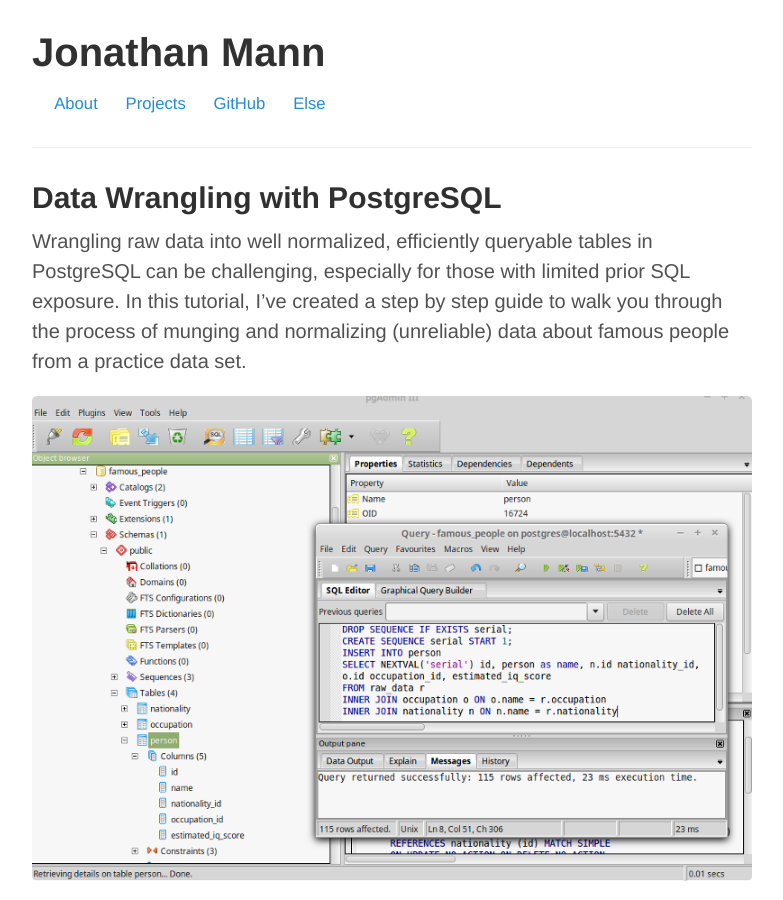
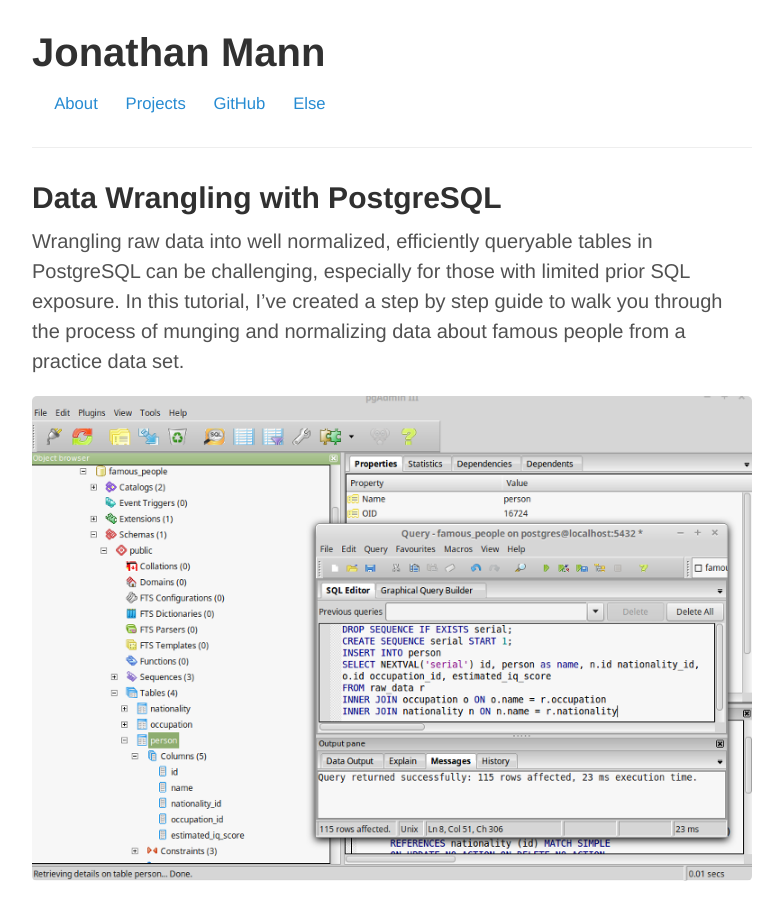
Before and after one commit to jonathanmann/jonathanmann.github.io, a Jekyll site: the page built from _posts/2015-10-23-sql-normalization-tutorial.md, in a window 1280 px wide and 900 px high. Shown: the whole window, without its empty margins (248-1031 px from the left). Built offline with Jekyll 4.4.1, drawn with Linux system fonts in a browser that asks for light colours; comment, search, counter and statistics services are not loaded; some of the changed text lies outside the part shown.

Commit message:
update SQL tutorial post

```diff
--- a/_posts/2015-10-23-sql-normalization-tutorial.md
+++ b/_posts/2015-10-23-sql-normalization-tutorial.md
@@ -3,10 +3,10 @@
 title: Data Wrangling with PostgreSQL
 comments: true
 image: http://jonathanmann.github.io/public/img/pg_query.png
-excerpt: Wrangling raw data into well normalized, efficiently queryable tables in PostgreSQL can be challenging, especially for those with limited prior SQL exposure. In this tutorial, I've created a step by step guide to walk you through the process of munging and normalizing (unreliable) data about famous people from a practice data set.
+excerpt: Wrangling raw data into well normalized, efficiently queryable tables in PostgreSQL can be challenging, especially for those with limited prior SQL exposure. In this tutorial, I've created a step by step guide to walk you through the process of munging and normalizing data about famous people from a practice data set.
 ---
 
-Wrangling raw data into well normalized, efficiently queryable tables in PostgreSQL can be challenging, especially for those with limited prior SQL exposure. In this tutorial, I've created a step by step guide to walk you through the process of munging and normalizing (unreliable) data about famous people from a practice data set.
+Wrangling raw data into well normalized, efficiently queryable tables in PostgreSQL can be challenging, especially for those with limited prior SQL exposure. In this tutorial, I've created a step by step guide to walk you through the process of munging and normalizing data about famous people from a practice data set.
 
 ![PostgreSQL](http://jonathanmann.github.io/public/img/pg_query.png)
 
@@ -108,8 +108,16 @@
 
 Before we create a "person" table, however, the raw_data table has two columns that look like good candidates for further normalization as ancillary tables:
 
- # nationality
- # occupation
+<table>
+  <tbody>
+    <tr>
+      <td>nationality</td>
+	</tr>
+    <tr>
+      <td>occupation</td>
+	</tr>
+  </tbody>
+</table>
 
 The reason that we want to factor these attributes out into separate tables is that, when properly normalized, we can make attribute updates in a single place as opposed to applying updates across the entirety one or more tables.
 
```
